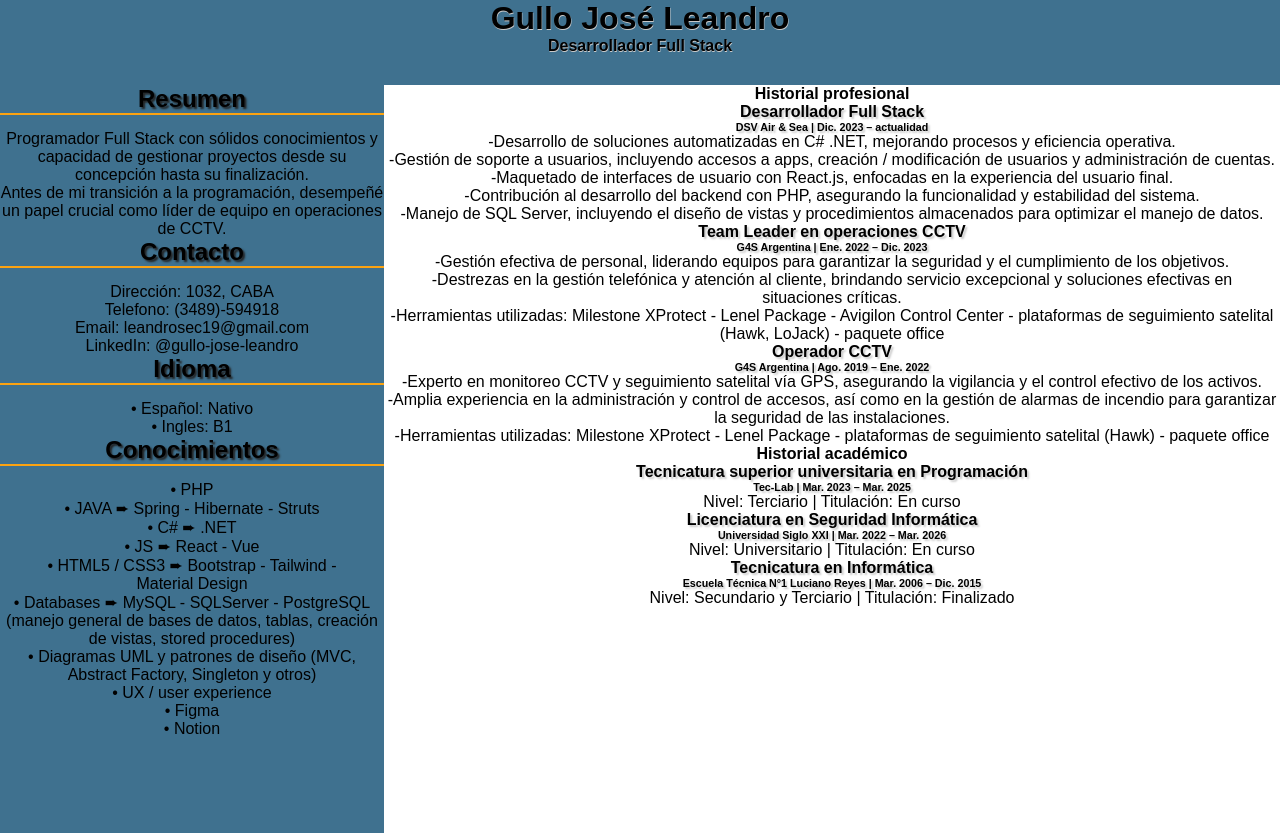
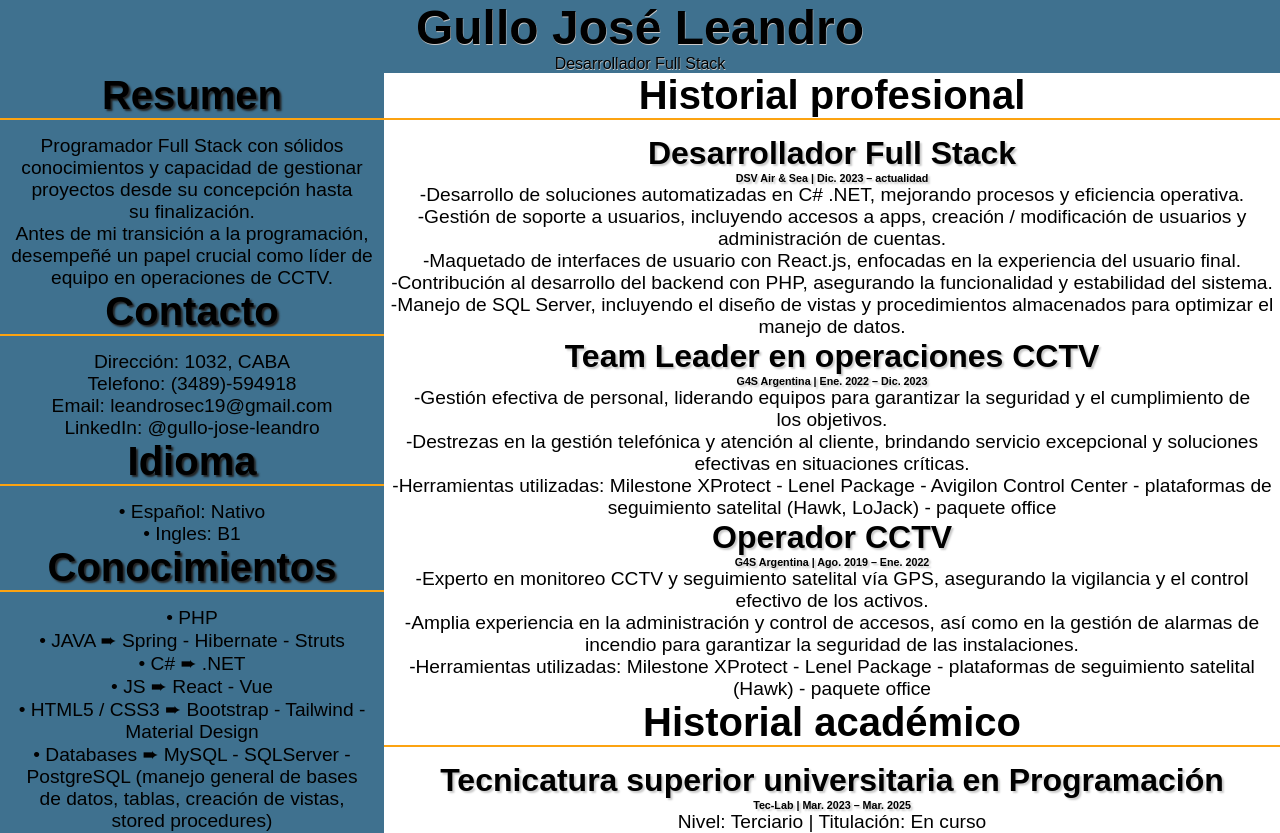
Before and after one commit to gullojoseleandro/Portfolio_V4, a React (Create React App) app: page / in a window 1280 px wide. Shown: the top 833 px of the page. Built offline with nearby package versions, Linux system fonts and the light colour scheme; the HTML template or start-up script is replaced by a standard one.

Commit message:
visual changes and fixes

```diff
--- a/src/Components/Cards/jsx/CVCards.jsx
+++ b/src/Components/Cards/jsx/CVCards.jsx
@@ -3,10 +3,10 @@ import '../css/CVCards.css'
 const CVCards = ({title, company, date, content}) => {
     return (
         <>
-            <div className="my-3">
-                <h4 className="cardtitles fw-bold">{title}</h4>
+            <div className="my-4">
+                <h3 className="cardtitles fw-bold">{title}</h3>
                 <h6 className="cardtitles fw-bold">{company} | {date}</h6>
-                <div className="lead fs-6">{content}</div>
+                <div>{content}</div>
             </div>
         </>
     );
--- a/src/Components/Header/css/CVHeader.css
+++ b/src/Components/Header/css/CVHeader.css
@@ -1,14 +1,13 @@
 .cvheader{
     background-color: rgba(63,113,143,255);
-    height: 85px;
 }
 
 .headername{
     text-shadow: 0.5px 0.5px 0.5px #c9c9c9;
-    font-weight: bold;
+    margin: 0;
 }
 
 .headertitle{
     text-shadow: 0.5px 0.5px 0.5px #c9c9c9;
-    font-weight: bold;
+    margin: 0;
 }
--- a/src/Components/Header/jsx/CVHeader.jsx
+++ b/src/Components/Header/jsx/CVHeader.jsx
@@ -3,12 +3,10 @@ import "../css/CVHeader.css"
 const CVHeader = ({headerusername, headerusertitle}) => {
     return(
         <>
-            <div className="cvheader container-fluid border border-dark border-inner">
-                <div className="row h-100 justify-content-center align-content-center align-items-center">
-                    <div className="col text-center ">
-                        <h1 className="headername h1 mt-2 text-light fw-bold">{headerusername}</h1>
-                        <p className="headertitle text-light fw-bold">{headerusertitle}</p>
-                    </div>
+            <div className="cvheader">
+                <div className="py-2">
+                    <h1 className="headername text-light">{headerusername}</h1>
+                    <h7 className="headertitle text-light">{headerusertitle}</h7>
                 </div>
             </div>
         </>
--- a/src/index.css
+++ b/src/index.css
@@ -4,6 +4,7 @@ body {
   -webkit-font-smoothing: antialiased;
   -moz-osx-font-smoothing: grayscale;
   min-height: 100dvh;
+  font-size: 1rem;
 }
 * {
   margin: 0;
@@ -41,6 +42,34 @@ svg {
   max-width: 100%;
 }
 
+@media (min-width: 1201px) {
+  h1 { font-size: 3rem; }
+  h2 { font-size: 2.5rem; }
+  h3 { font-size: 2rem; }
+  p { font-size: 1.2rem; }
+}
+
+@media (max-width: 1200px) and (min-width: 769px) {
+  h1 { font-size: 2.7rem; }
+  h2 { font-size: 2.2rem; }
+  h3 { font-size: 1.8rem; }
+  p { font-size: 1.1rem; }
+}
+
+@media (max-width: 768px) and (min-width: 481px) {
+  h1 { font-size: 2.4rem; }
+  h2 { font-size: 1.9rem; }
+  h3 { font-size: 1.6rem; }
+  p { font-size: 1rem; }
+}
+
+@media (max-width: 480px) {
+  h1 { font-size: 1.5rem; }
+  h2 { font-size: 1.1rem; }
+  h3 { font-size: 0.9rem; }
+  p { font-size: 0.6rem; }
+}
+
 @media (prefers-reduced-motion: reduce) {
   *,
   *::before,
--- a/src/pageContent/CVBody.jsx
+++ b/src/pageContent/CVBody.jsx
@@ -1,14 +1,14 @@
 import CVCards from "../Components/Cards/jsx/CVCards";
 import "./css/CVBody.css";
-const CVBody = ({ }) => {
+const CVBody = () => {
     return (
         <>
             <div className="grid">
-                <div className="sidepage d-flex flex-column text-light py-4 px-2">
+                <div className="sidepage d-flex flex-column text-light px-2 py-2">
                     <div>
-                        <h2 className="titles h2">Resumen</h2>
-                        <hr className="separationline" />
-                        <div className="text-start fs-6">
+                        <h2 className="sidebartitles">Resumen</h2>
+                        <hr className="separationline"/>
+                        <div className="text-start">
                             <p>
                                 Programador Full Stack con sólidos conocimientos y capacidad de
                                 gestionar proyectos desde su concepción hasta su finalización.
@@ -20,7 +20,7 @@ const CVBody = ({ }) => {
                         </div>
                     </div>
                     <div>
-                        <h2 className="titles h2">Contacto</h2>
+                        <h2 className="sidebartitles">Contacto</h2>
                         <hr className="separationline" />
                         <div className="text-start">
                             <p>Dirección: 1032, CABA</p>
@@ -30,7 +30,7 @@ const CVBody = ({ }) => {
                         </div>
                     </div>
                     <div>
-                        <h2 className="titles h2">Idioma</h2>
+                        <h2 className="sidebartitles">Idioma</h2>
                         <hr className="separationline" />
                         <div className="text-start">
                             <p>• Español: Nativo</p>
@@ -38,7 +38,7 @@ const CVBody = ({ }) => {
                         </div>
                     </div>
                     <div>
-                        <h2 className="titles h2">Conocimientos</h2>
+                        <h2 className="sidebartitles">Conocimientos</h2>
                         <hr className="separationline" />
                         <div className="text-start">
                             <p className="m-1">• PHP</p>
@@ -62,11 +62,12 @@ const CVBody = ({ }) => {
                         </div>
                     </div>
                 </div>
-                <div className="container p-4 bg-light text-start">
-                    <div className="mb-4">
-                        <h4 className="h4 mb-3 text-decoration-underline">
+                <div className="bg-light text-start py-2 px-2">
+                    <div className="">
+                        <h2 className="text-center m-0">
                             Historial profesional
-                        </h4>
+                        </h2>
+                        <hr className="separationline"/>
                         <CVCards
                             title={"Desarrollador Full Stack"}
                             company={"DSV Air & Sea"}
@@ -147,9 +148,10 @@ const CVBody = ({ }) => {
                         />
                     </div>
                     <div className="my-5">
-                        <h4 className="h4 mb-3 text-decoration-underline">
+                        <h2 className="text-center m-0">
                             Historial académico
-                        </h4>
+                        </h2>
+                        <hr className="separationline"/>
                         <CVCards
                             title={"Tecnicatura superior universitaria en Programación"}
                             company={"Tec-Lab"}
--- a/src/pageContent/CVHome.jsx
+++ b/src/pageContent/CVHome.jsx
@@ -4,7 +4,7 @@ import CVBody from "./CVBody";
 const CVHome = ({...props}) => {
     return(
         <>
-        <div className="container px-5">
+        <div className="container-lg container-md container-sm">
             <CVHeader headerusername={"Gullo José Leandro"} headerusertitle={"Desarrollador Full Stack"}/>
             <CVBody />
         </div>
--- a/src/pageContent/css/CVBody.css
+++ b/src/pageContent/css/CVBody.css
@@ -1,5 +1,4 @@
 .grid {
-  height: 100dvh;
   display: grid;
   grid-template-columns: 3fr 7fr;
   margin: 0;
@@ -14,7 +13,7 @@
   margin: 0 0 15px 0;
 }
 
-.titles {
+.sidebartitles {
   margin: 0 !important;
   text-shadow: 2px 2px 2px #232323;
 }
```
Also changed, not shown: 1 other file (tests, documents, lock files or other folders).
